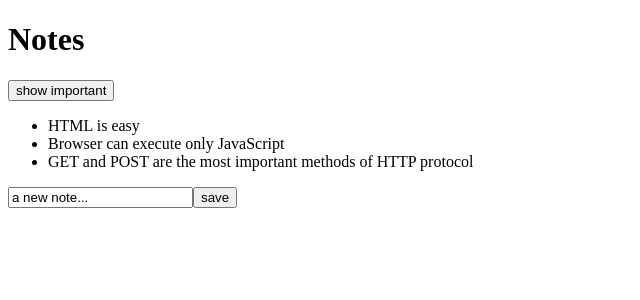
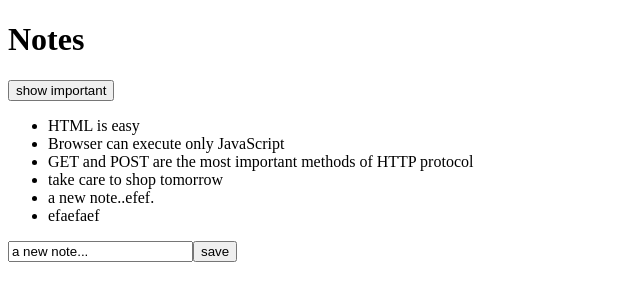
Before and after one commit to justinbansal/fullstack, a React (Vite) app in the folder part2/app/: page / in a window 1280 px wide. Shown: the top 300 px of the page, without its empty margins (0-640 px from the left). Built offline with nearby package versions, Linux system fonts and the light colour scheme; data requests are answered from the project's data file.

Commit message:
Updates notes app with json server

```diff
--- a/part2/app/db.json
+++ b/part2/app/db.json
@@ -14,6 +14,21 @@
       "id": 3,
       "content": "GET and POST are the most important methods of HTTP protocol",
       "important": true
+    },
+    {
+      "content": "take care to shop tomorrow",
+      "important": false,
+      "id": 4
+    },
+    {
+      "content": "a new note..efef.",
+      "important": false,
+      "id": 5
+    },
+    {
+      "content": "efaefaef",
+      "important": true,
+      "id": 6
     }
   ]
 }
--- a/part2/app/src/App.jsx
+++ b/part2/app/src/App.jsx
@@ -28,9 +28,15 @@
       id: notes.length + 1,
     }
 
-    setNotes(notes.concat(noteObject));
-    setNewNote('');
+    axios
+      .post('http://localhost:3001/notes', noteObject)
+      .then(response => {
+        console.log(response);
+        setNotes(notes.concat(response.data));
+        setNewNote('');
+      })
   }
+
   const handleNoteChange = (event) => {
     setNewNote(event.target.value);
   }
```
